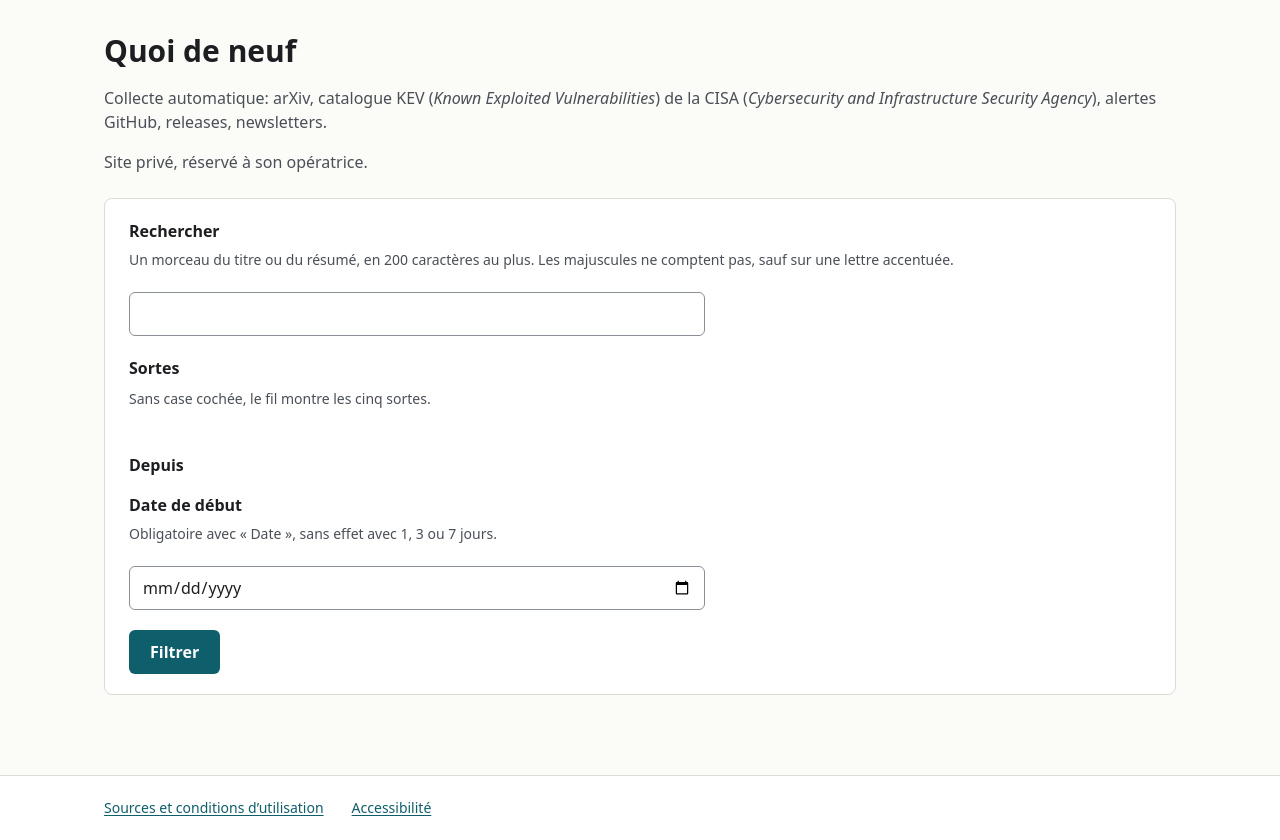
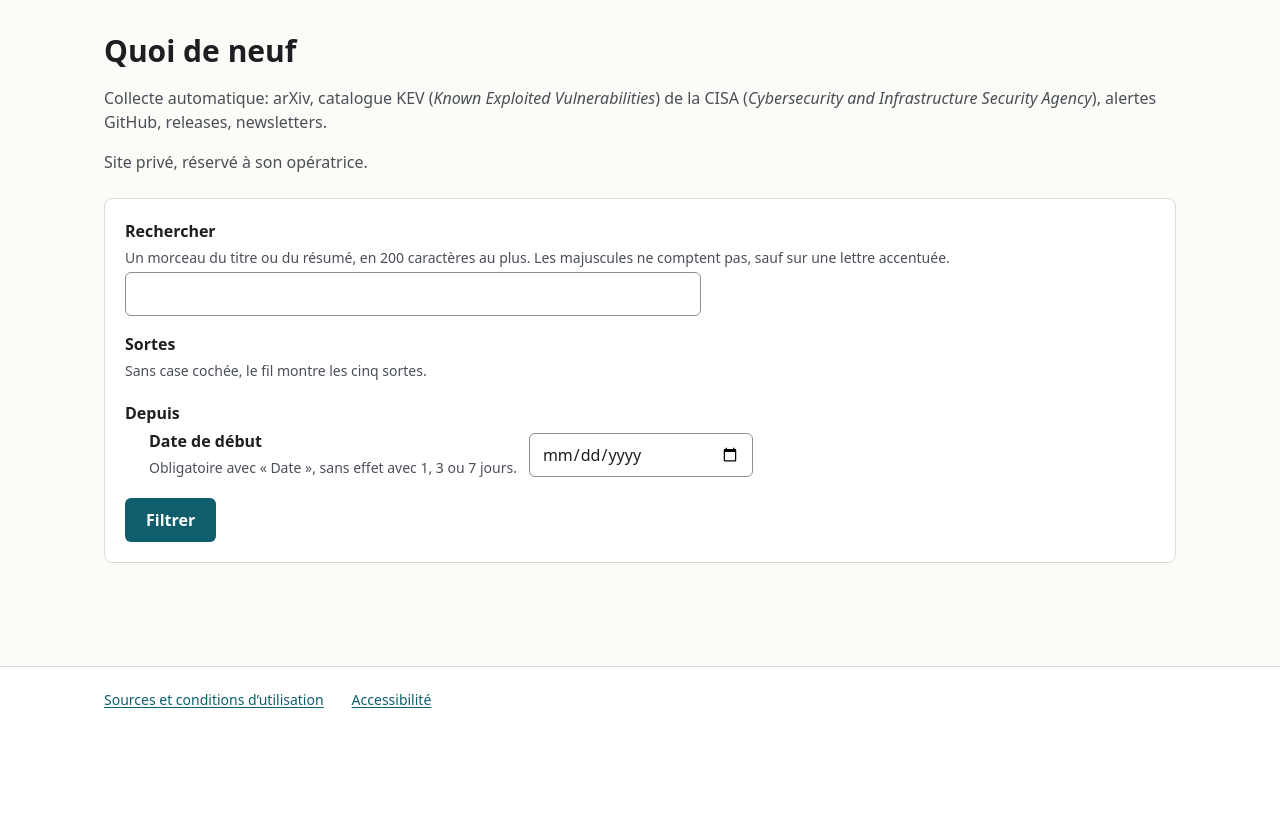
Before and after one commit to SabineLaurent/K-B, a Python web app: template src/k_b/web/templates/feed.html in a window 1280 px wide. Shown: the part 69-909 px from the top of the page. After the commit the page ends 777 px from the top, so only its background shows below. Run offline with Jinja, Linux system fonts and the light colour scheme; the template is opened without the code that fills it, so the values that code supplies are empty.

Commit message:
feat(web): align the feed with its mockups and open each link to another site in a new tab it announces (issue 587)
- the kind of a card framed; its kind, date, identifiers and mark on one line; its link to the
  source short and small, the announcement of the new tab smaller in it
- each link to another site opens in a new tab (target="_blank", rel="noopener noreferrer"), said
  in its text (Opquast 2025, rule 146); a link of the site never opens elsewhere (rule 138)
- the form compact at every width, its helps against their label: two columns on a phone, the kinds
  in three and the start date after the radios on a tablet, the kinds and the start date on one
  line each on a computer (585 to 409 px high at 1280 px, measured in Chrome)
- the links of the pages, buttons of the mockups, land on the line of the results (#resultats)
- signing out at the end of the header, no longer in the footer
- docs/site-web.md: the card, the pages, signing out, the redirection to Microsoft Entra and the
  401 without text/html, the layout at each width

```diff
--- a/src/k_b/web/pages.py
+++ b/src/k_b/web/pages.py
@@ -17,6 +17,7 @@ from k_b.web.feed import (
     LABELS_BY_KIND,
     PERIOD_LABELS,
     PERIODS,
+    RESULTS_ID,
     FeedForm,
     FeedListing,
     FieldError,
@@ -88,6 +89,7 @@ def render_feed(
             "periods": PERIODS,
             "period_labels": PERIOD_LABELS,
             "listing": listing,
+            "results_id": RESULTS_ID,
         },
         current_path=FEED_PATH,
         status_code=422 if errors else 200,
--- a/src/k_b/web/static/site.css
+++ b/src/k_b/web/static/site.css
@@ -166,6 +166,13 @@
       display: inline-flex;
       align-items: center;
     }
+  }
+
+  /* Signing out, at the end of the header where the operator looks for it (Sabine, 2026-11-11). */
+  .site-logout {
+    margin-inline-start: auto;
+    color: var(--color-slate);
+    font-size: 0.875rem;
   }
 
   .site-logo {
@@ -378,7 +385,7 @@
     margin-block: 1.5rem;
     padding: 1rem;
     display: grid;
-    gap: 1.25rem;
+    gap: 1rem;
     background: var(--color-card);
     border: 1px solid var(--color-stone);
     border-radius: 8px;
@@ -387,24 +394,39 @@
       min-inline-size: 0;
       padding: 0;
       display: grid;
-      gap: 0.5rem;
+      gap: 0.25rem;
       border: 0;
     }
 
     & legend {
-      margin-block-end: 0.5rem;
+      margin-block-end: 0.25rem;
       padding: 0;
       font-weight: 600;
     }
 
+    /* From a tablet on, the start date follows the radios on their line; a message refused takes
+       a line of its own. */
+    & .period-group {
+      @media (width >= 48rem) {
+        display: flex;
+        flex-wrap: wrap;
+        align-items: flex-end;
+        gap: 0.25rem 1.5rem;
+
+        & > .field-error {
+          flex-basis: 100%;
+        }
+      }
+    }
+
     @media (width >= 48rem) {
-      padding: 1.25rem 1.5rem;
+      padding: 1.25rem;
     }
   }
 
   .field {
     display: grid;
-    gap: 0.375rem;
+    gap: 0.25rem;
 
     /* Reached from the summary of the errors, the browser scrolls a field to the top of the window:
        its label, its help and its message above stay in sight, at 320 px too. */
@@ -418,13 +440,35 @@
   }
 
   .field-help {
+    margin: 0;
     color: var(--color-slate);
     font-size: 0.875rem;
   }
 
   .field-error {
+    margin: 0;
     color: var(--color-alert-deep);
     font-weight: 600;
+  }
+
+  /* The start date: its label and its help above its field on a tablet, before it on a computer. */
+  .period-field {
+    @media (width >= 48rem) {
+      flex: 1 1 15rem;
+    }
+
+    /* Its own width on a computer: the field next to its label, as in the mockups. */
+    @media (width >= 64rem) {
+      flex: 0 1 auto;
+      grid-template-columns: auto minmax(10rem, 14rem);
+      align-items: center;
+      column-gap: 0.75rem;
+
+      & > input {
+        grid-column: 2;
+        grid-row: 1 / span 3;
+      }
+    }
   }
 
   :where(input[type="search"], input[type="date"]) {
@@ -444,12 +488,28 @@
   }
 
   .choices {
-    display: flex;
-    flex-wrap: wrap;
-    gap: 0 1.25rem;
+    display: grid;
+    grid-template-columns: repeat(2, minmax(0, 1fr));
+    gap: 0 1rem;
+  }
+
+  .kind-choices {
+    @media (width >= 48rem) {
+      grid-template-columns: repeat(3, minmax(0, 1fr));
+    }
 
     @media (width >= 64rem) {
-      gap: 0 1.75rem;
+      display: flex;
+      flex-wrap: wrap;
+      gap: 0 1.5rem;
+    }
+  }
+
+  .period-choices {
+    @media (width >= 48rem) {
+      display: flex;
+      flex-wrap: wrap;
+      gap: 0 1.5rem;
     }
   }
 
@@ -458,7 +518,9 @@
     align-items: center;
     gap: 0.5rem;
 
+    /* Its size kept when its label wraps, on two lines in a column of a phone. */
     & input {
+      flex: none;
       inline-size: 1.25rem;
       block-size: 1.25rem;
       margin: 0;
@@ -510,6 +572,10 @@
     color: var(--color-slate);
   }
 
+  .results-line {
+    scroll-margin-block-start: 1rem;
+  }
+
   /* The cards of the feed: a title of 10 packages of 255 characters holds at 320 px. */
   .cards {
     margin: 0 0 1.5rem;
@@ -542,7 +608,10 @@
   }
 
   .card-kind {
+    padding: 0.125rem 0.5rem;
     color: var(--color-ink);
+    border: 1px solid var(--color-ink);
+    border-radius: 4px;
     font-weight: 700;
     text-transform: uppercase;
     letter-spacing: 0.04em;
@@ -572,10 +641,12 @@
     overflow-wrap: anywhere;
   }
 
-  /* A target of 44 px in height by its padding; its arrow follows its text when it wraps. */
+  /* Small as in the mockups, a target of 44 px in height by its padding (21 px of line and 24 of
+     padding); its arrow follows its text when it wraps. */
   .card-link {
     justify-self: start;
-    padding-block: 0.625rem;
+    padding-block: 0.75rem;
+    font-size: 0.875rem;
 
     /* Visited in another colour of the chart (Opquast 2025, rule 141): which sources are read. */
     &:visited {
@@ -585,6 +656,11 @@
     &:hover {
       color: var(--color-teal-deep);
     }
+  }
+
+  /* The announcement of the new tab, smaller than its link (Sabine, 2026-11-11). */
+  .link-note {
+    font-size: 0.75rem;
   }
 
   .pagination {
--- a/src/k_b/web/templates/accessibilite.html
+++ b/src/k_b/web/templates/accessibilite.html
@@ -16,7 +16,7 @@
 <li>le lien « Aller au contenu », premier de chaque page;</li>
 <li>le lien de la page courante, signalé autrement que par la couleur;</li>
 <li>les liens du pied de page, en liste;</li>
-<li>les liens vers un autre site, signalés comme tels, avec leur langue quand elle n’est pas le français;</li>
+<li>les liens vers un autre site, signalés comme tels, avec leur langue quand elle n’est pas le français, et ouverts dans un nouvel onglet que leur texte annonce;</li>
 <li>les images décoratives, ignorées des technologies d’assistance;</li>
 <li>les contrastes des couleurs de la charte, et l’anneau de focus visible au clavier;</li>
 <li>l’absence de script: le site fonctionne sans JavaScript.</li>
--- a/src/k_b/web/templates/base.html
+++ b/src/k_b/web/templates/base.html
@@ -18,6 +18,7 @@
 <div class="site-nav-links">
 {{ nav_link("/", "Veille") }}
 </div>
+{% if is_operator_checked %}<a class="site-logout" href="/.auth/logout">Se déconnecter</a>{% endif %}
 </nav>
 </header>
 <main id="contenu" class="{% block main_class %}page{% endblock %}">
@@ -28,7 +29,6 @@
 <ul class="site-footer-links" role="list">
 <li>{{ nav_link("/sources", "Sources et conditions d’utilisation") }}</li>
 <li>{{ nav_link("/accessibilite", "Accessibilité") }}</li>
-{% if is_operator_checked %}<li><a href="/.auth/logout">Se déconnecter</a></li>{% endif %}
 </ul>
 </footer>
 </body>
--- a/src/k_b/web/templates/feed.html
+++ b/src/k_b/web/templates/feed.html
@@ -34,7 +34,7 @@
 <legend>Sortes</legend>
 <p id="kinds-help" class="field-help">Sans case cochée, le fil montre les cinq sortes.</p>
 {{ field_error("kinds") }}
-<div class="choices">
+<div class="choices kind-choices">
 {% for kind in feed_kinds %}
 {% set labels = labels_by_kind[kind] %}
 <div class="choice">
@@ -44,10 +44,10 @@
 {% endfor %}
 </div>
 </fieldset>
-<fieldset id="period"{% if "period" in error_by_field %} aria-describedby="period-error"{% endif %}>
+<fieldset id="period" class="period-group"{% if "period" in error_by_field %} aria-describedby="period-error"{% endif %}>
 <legend>Depuis</legend>
 {{ field_error("period") }}
-<div class="choices">
+<div class="choices period-choices">
 {% for period in periods %}
 <div class="choice">
 <input id="period-{{ period }}" type="radio" name="period" value="{{ period }}"{% if period == form.period %} checked{% endif %}>
@@ -55,7 +55,7 @@
 </div>
 {% endfor %}
 </div>
-<div class="field">
+<div class="field period-field">
 <label for="start">Date de début</label>
 <p id="start-help" class="field-help">Obligatoire avec « Date », sans effet avec 1, 3 ou 7 jours.</p>
 {{ field_error("start") }}
@@ -67,7 +67,7 @@
 </div>
 </form>
 {% if listing %}
-<p class="results-line">{{ listing.line }}</p>
+<p id="{{ results_id }}" class="results-line">{{ listing.line }}</p>
 {% if listing.has_unlisted_items %}
 <p class="results-note">Au-delà de la page {{ listing.pages }}, les items ne sont pas servis: affinez les filtres pour les lire.</p>
 {% endif %}
@@ -76,11 +76,10 @@
 <ul class="cards" role="list">
 {% for card in listing.cards %}
 <li class="card">
-<p class="card-meta"><span class="card-kind"{% if card.kind_lang %} lang="{{ card.kind_lang }}"{% endif %}>{{ card.kind_label }}</span> <time datetime="{{ card.day }}">{{ card.day_text }}</time>{% if card.is_exploited %} <span class="badge">Exploitée (KEV)</span>{% endif %}</p>
-<p class="card-identifiers">{{ card.identifiers }}{% if card.withdrawn_text %}, {{ card.withdrawn_text }}{% endif %}</p>
+<p class="card-meta"><span class="card-kind"{% if card.kind_lang %} lang="{{ card.kind_lang }}"{% endif %}>{{ card.kind_label }}</span> <time datetime="{{ card.day }}">{{ card.day_text }}</time> <span class="card-identifiers">{{ card.identifiers }}{% if card.withdrawn_text %}, {{ card.withdrawn_text }}{% endif %}</span>{% if card.is_exploited %} <span class="badge">Exploitée (KEV)</span>{% endif %}</p>
 <h2 class="card-title"{% if card.title_lang %} lang="{{ card.title_lang }}"{% endif %}>{{ card.title }}</h2>
 {% if card.link %}
-<a class="card-link" href="{{ card.link }}"{% if card.link_lang %} hreflang="{{ card.link_lang }}"{% endif %}>{{ card.link_label }} ({{ card.link_note }})<span aria-hidden="true"> ↗</span></a>
+<a class="card-link" href="{{ card.link }}"{% if card.link_lang %} hreflang="{{ card.link_lang }}"{% endif %} target="_blank" rel="noopener noreferrer">{{ card.link_label }}<span aria-hidden="true"> ↗</span> <span class="link-note">({{ card.link_note }})</span></a>
 {% endif %}
 </li>
 {% endfor %}
@@ -90,9 +89,9 @@
 {% endif %}
 {% if listing.pages > 1 %}
 <nav class="pagination" aria-label="Pagination">
-{% if listing.previous_link %}<a href="{{ listing.previous_link }}" rel="prev"><span aria-hidden="true">←</span> Page précédente</a>{% endif %}
+{% if listing.previous_link %}<a class="button-secondary" href="{{ listing.previous_link }}" rel="prev"><span aria-hidden="true">←</span> Page précédente</a>{% endif %}
 <p class="pagination-current">Page {{ listing.page }} sur {{ listing.pages }}</p>
-{% if listing.next_link %}<a href="{{ listing.next_link }}" rel="next">Page suivante <span aria-hidden="true">→</span></a>{% endif %}
+{% if listing.next_link %}<a class="button-secondary" href="{{ listing.next_link }}" rel="next">Page suivante <span aria-hidden="true">→</span></a>{% endif %}
 </nav>
 {% endif %}
 {% endif %}
--- a/src/k_b/web/templates/sources.html
+++ b/src/k_b/web/templates/sources.html
@@ -5,9 +5,9 @@
 <h1>Sources et conditions d’utilisation</h1>
 <h2>Sources</h2>
 <ul>
-<li>Papiers: l’API (interface de programmation) d’arXiv; ses métadonnées sont sous CC0 1.0. <a href="https://info.arxiv.org/help/api/tou.html" hreflang="en">Conditions d’utilisation de l’API d’arXiv (en anglais, site externe)</a>.</li>
+<li>Papiers: l’API (interface de programmation) d’arXiv; ses métadonnées sont sous CC0 1.0. <a href="https://info.arxiv.org/help/api/tou.html" hreflang="en" target="_blank" rel="noopener noreferrer">Conditions d’utilisation de l’API d’arXiv (en anglais, site externe, nouvel onglet)</a>.</li>
 <li>Failles: le catalogue KEV (<i lang="en">Known Exploited Vulnerabilities</i>) de la CISA (<i lang="en">Cybersecurity and Infrastructure Security Agency</i>), sous CC0 1.0.</li>
-<li>Alertes: la <i lang="en">GitHub Advisory Database</i>, sous <a href="https://creativecommons.org/licenses/by/4.0/deed.fr">licence CC BY 4.0 (site externe)</a>.</li>
+<li>Alertes: la <i lang="en">GitHub Advisory Database</i>, sous <a href="https://creativecommons.org/licenses/by/4.0/deed.fr" target="_blank" rel="noopener noreferrer">licence CC BY 4.0 (site externe, nouvel onglet)</a>.</li>
 <li><span lang="en">Releases</span>: les dépôts GitHub suivis; chaque note de version reste sous la licence de son dépôt.</li>
 <li>Articles de newsletters: tldr.tech, lu sur le web; les textes restent à leur éditeur.</li>
 </ul>
```
Also changed, not shown: docs/site-web.md (+30 -11 lines), src/k_b/web/feed.py (+12 -4 lines), tests/web/test_accessibility.py (+25 -5 lines), tests/web/test_feed.py (+2 -2 lines), tests/web/test_feed_page.py (+55 -3 lines), tests/web/test_operator_check.py (+7 -4 lines), tests/web/test_stylesheet.py (+68 -0 lines).
